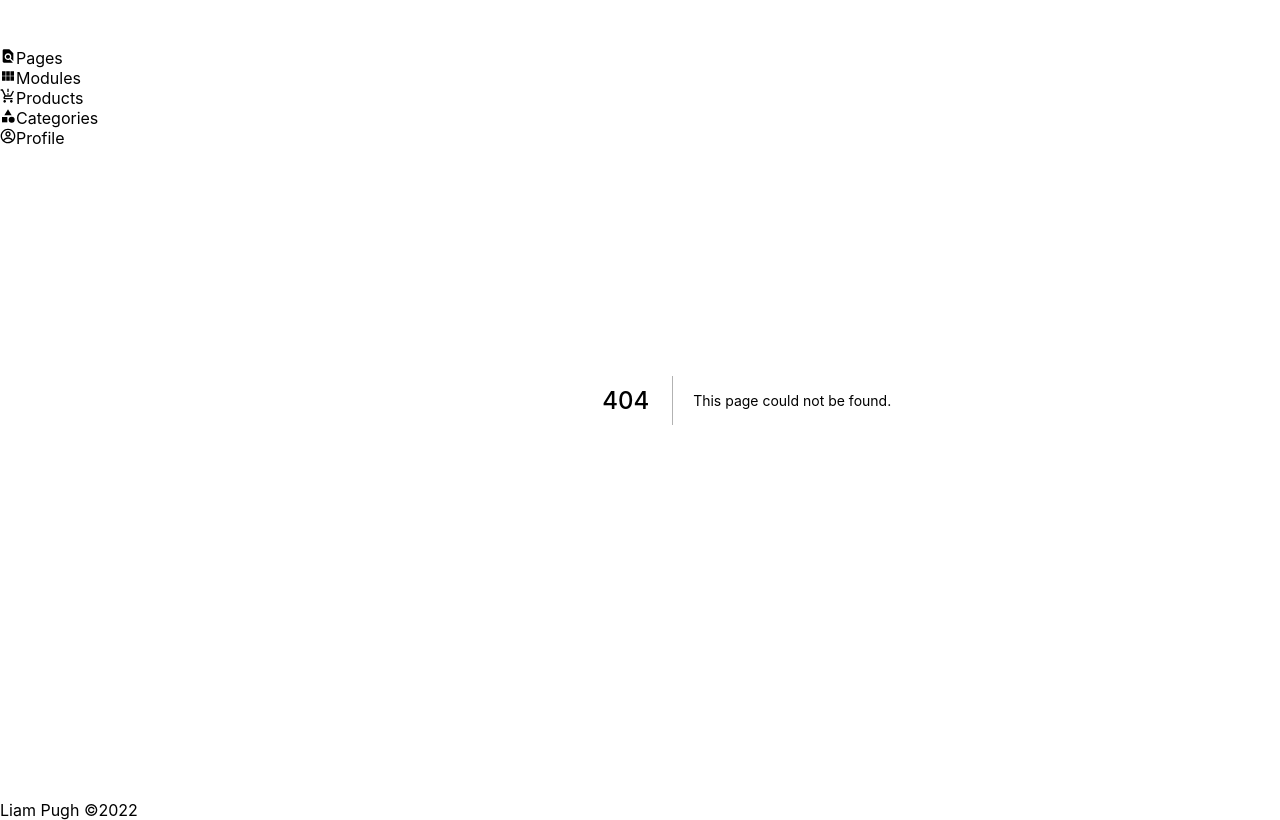
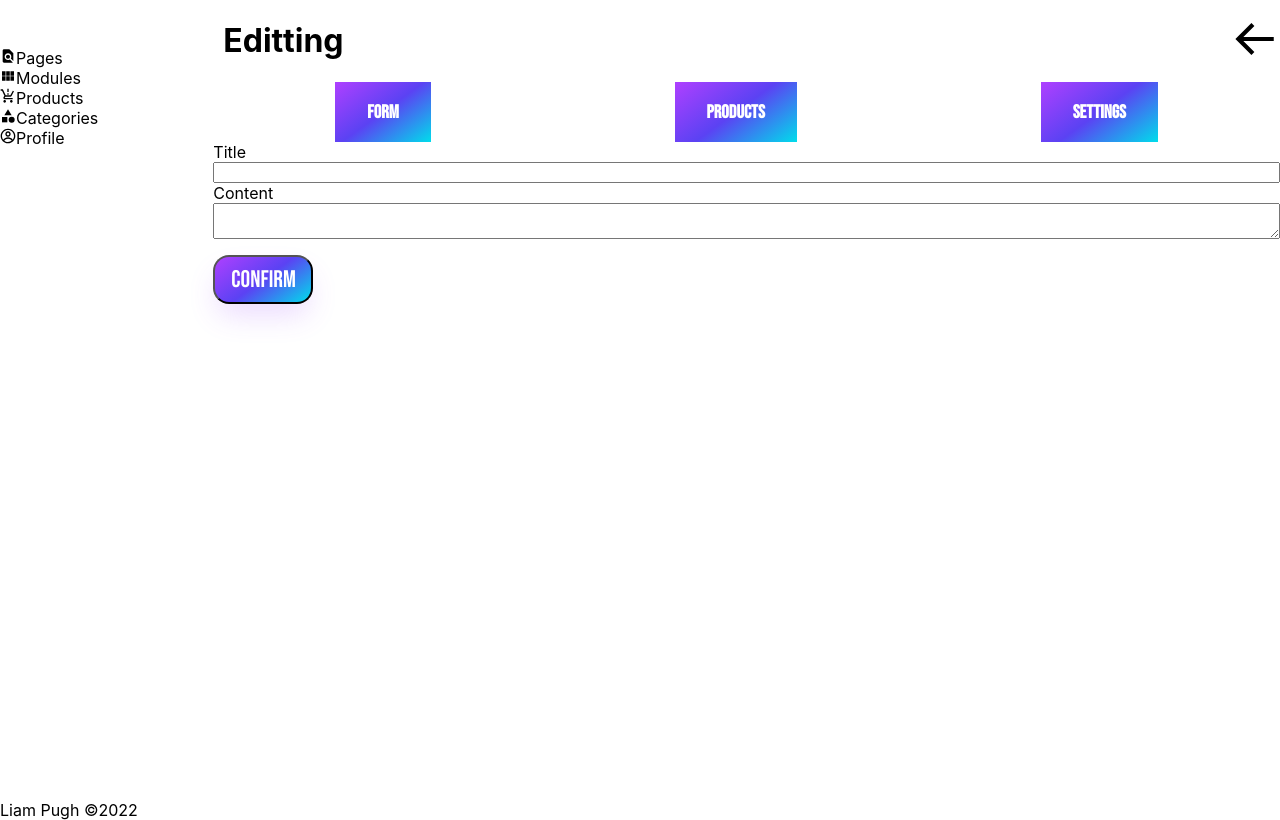
Before and after one commit to Shutt90/modular-cms, a Next.js app: page /auth/modules/product-categories/1 in a window 1280 px wide. Before the commit this address had no page. Built offline with nearby package versions, Linux system fonts and the light colour scheme; a web font is replaced by a local one.

Commit message:
Added forms for categories with data

```diff
--- a/containers/Tabs.js
+++ b/containers/Tabs.js
@@ -5,6 +5,9 @@ import { useState, useEffect } from 'react';
 import PagesEdit from '/containers/forms/edit/PagesEditForm';
 import ProductsEdit from '/containers/forms/edit/ProductsEditForm';
 import { useRouter } from 'next/dist/client/router';
+import ProductCategories from './modules/ProductCategories';
+import CategoriesEdit from './forms/edit/CategoriesEditForm';
+import CategoriesProducts from './forms/edit/CategoriesProductForm';
 
 function Tabs({tabs = Array, model, modelName}) {
     const router = useRouter();
@@ -37,11 +40,14 @@ function Tabs({tabs = Array, model, modelName}) {
 
             {modelName === 'pages' ? <PagesEdit model={model}/> : '' }
             {modelName === 'products' ? <ProductsEdit model={model}/> : '' }
+            {modelName === 'categories' ? <CategoriesEdit model={model}/> : '' }
 
         </div>
 
         <div className={`container`} id={`${tabs[1]}`}>
             <h2>{tabs[1]}</h2>
+            {modelName === 'categories' ? <CategoriesProducts model={model}/> : '' }
+
         </div>
 
         <div className={`container`} id={`${tabs[2]}`}>
--- /dev/null
+++ b/containers/forms/edit/CategoriesEditForm.js
@@ -0,0 +1,14 @@
+import {addInput, addSubmit} from '/helpers/inputHelper';
+import { removedUndefined } from '/helpers/stringHelpers';
+
+function CategoriesEditForm({model}) {
+  return (
+    <form method="POST" className="edit-form" action={`/api/edit/page/${model.id}`}>
+        {addInput('text', 'title', removedUndefined(model.title), model.id, 'Title')}
+        {addInput('textarea', 'content', removedUndefined(model.content), model.id, 'Content')}
+        {addSubmit()}
+    </form>
+  )
+}
+
+export default CategoriesEditForm
--- /dev/null
+++ b/containers/forms/edit/CategoriesProductForm.js
@@ -0,0 +1,14 @@
+import {addInput, addSubmit} from '/helpers/inputHelper';
+import { removedUndefined } from '/helpers/stringHelpers';
+
+function CategoriesEditForm({model}) {
+  return (
+    //This needs editing to be dynamic action
+    <form method="POST" className="tickbox-form" action={`/api/edit/product/${model.id}`}>
+
+
+    </form>
+  )
+}
+
+export default CategoriesEditForm
--- /dev/null
+++ b/containers/modules/ProductCategories.js
@@ -0,0 +1,16 @@
+import { PrismaClient } from "@prisma/client"
+
+function ProductCategories({model}) {
+    const cat = model.categoryId
+    for (const property in model) {
+        console.log(`${property}: ${model[property]}`);
+    }
+
+  return (
+    <div>
+
+    </div>
+  )
+}
+
+export default ProductCategories
--- /dev/null
+++ b/pages/auth/modules/product-categories/[category].js
@@ -0,0 +1,27 @@
+import React from 'react'
+import { useRouter } from 'next/router';
+import {BiArrowBack} from 'react-icons/bi';
+import Link from 'next/link'
+import Tabs from '../../../../containers/Tabs';
+
+function Title() {
+    const router = useRouter();
+    const category = router.query;
+
+    return (
+    <div className="container">
+        <div className="flex align-center justify-between">
+            <h1 className="margin-left10">Editting {category.title}</h1>
+            <Link className="pad10" href={'/auth/category/'}>
+                <a>
+                    <BiArrowBack size={50} />
+                </a>
+            </Link>
+        </div>
+        <Tabs model={category} modelName="categories" tabs={['form', 'products', 'settings']}/>
+
+    </div>
+    )
+}
+
+export default Title
--- a/pages/auth/edit/product/[title].js
+++ b/pages/auth/modules/product/[title].js
@@ -18,7 +18,7 @@ function Title() {
                 </a>
             </Link>
         </div>
-        <Tabs model={product} modelName="products" tabs={['form', 'rows', 'settings']}/>
+        <Tabs model={product} modelName="products" tabs={['form', 'settings']}/>
 
     </div>
     )
--- a/pages/auth/pages.js
+++ b/pages/auth/pages.js
@@ -30,6 +30,7 @@ export default Pages
 export async function getServerSideProps(context) {
 
   const prisma = new PrismaClient
+
   const pages = await prisma.page.findMany({
     orderBy: [
       {
--- a/pages/auth/products.js
+++ b/pages/auth/products.js
@@ -11,7 +11,7 @@ function Products({products}) {
           return (
             <Link key={product.id} href={{
               query: product,
-              pathname:`/auth/edit/product/${decapitalize(product.title.trim())}`,
+              pathname:`/auth/modules/${decapitalize(product.title.trim())}`,
               }}>
                 <a className="flex-col text-med" >
                   <h4>{product.title}</h4>
@@ -36,6 +36,9 @@ export async function getServerSideProps(context) {
         priority: 'asc',
       }
     ],
+    include: {
+      categoryRelation: true,
+    }
   })
   products.forEach(product => {
     delete product.createdAt
```
Also changed, not shown: pages/auth/categories.js (+43 -3 lines).
